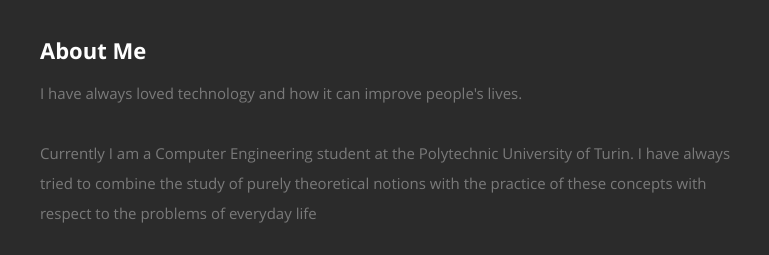
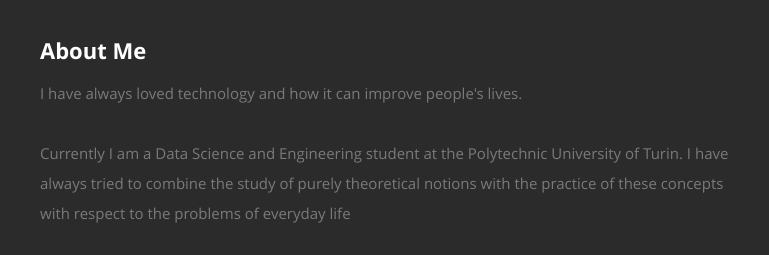
Before and after one commit to giuseppecampanella/giuseppecampanella.github.io, a plain HTML site: page index.html in a window 1280 px wide. Shown: the part 860-1115 px from the top of the page, 365-1134 px from the left. Drawn offline with nearby package versions, Linux system fonts and the light colour scheme.

Commit message:
updated: current course of DSaE

```diff
--- a/index.html
+++ b/index.html
@@ -89,7 +89,7 @@
 
             <h2>About Me</h2>
             <p>I have always loved technology and how it can improve people's lives.</p>
-            <p>Currently I am a Computer Engineering student at the Polytechnic
+            <p>Currently I am a Data Science and Engineering student at the Polytechnic
               University of Turin. I have always tried to combine the study of purely
               theoretical notions with the practice of these concepts with
               respect to the problems of everyday life</p>
```
